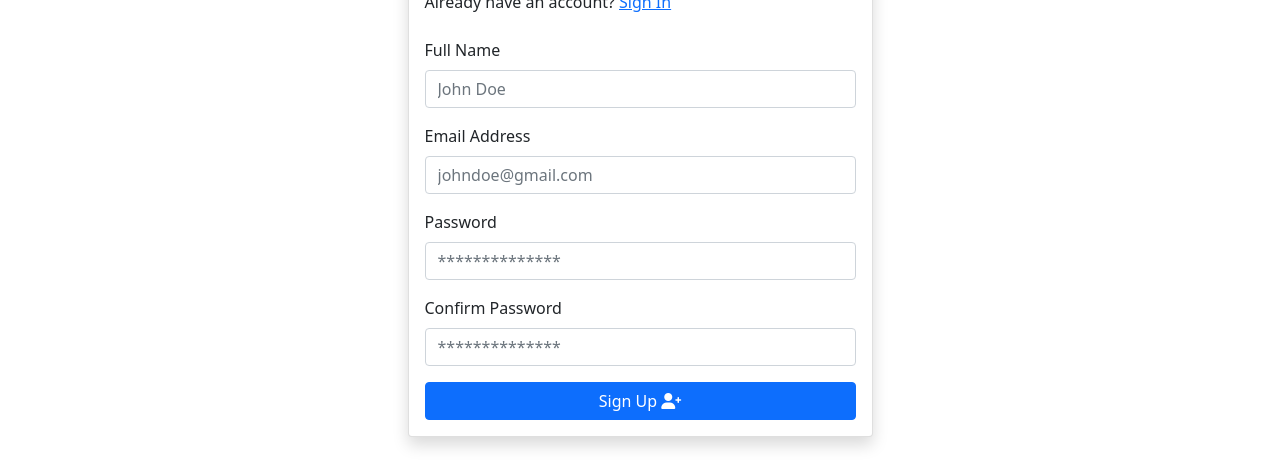
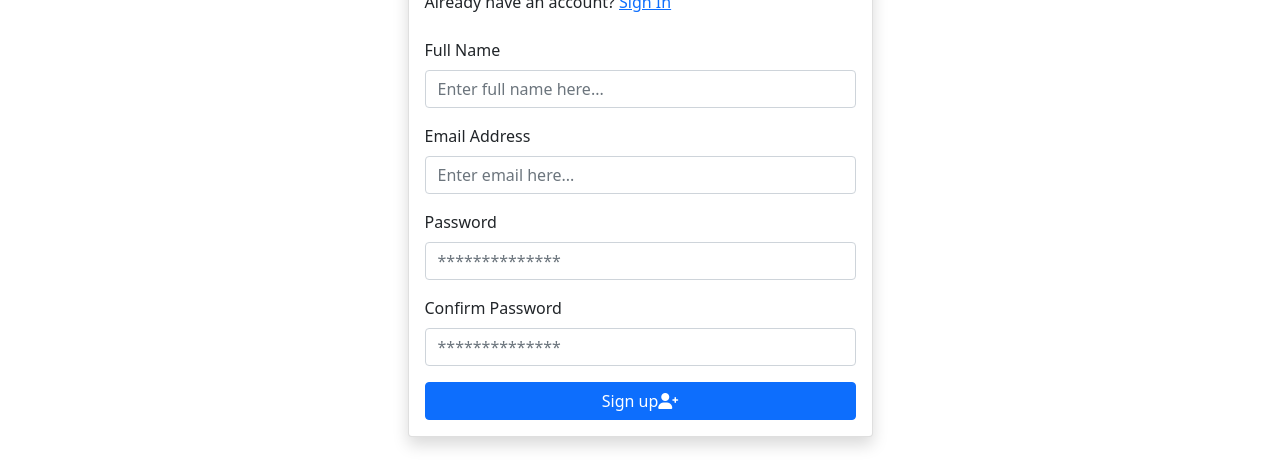
Before and after one commit to divinesta/Django-React-LMS, a React (Vite) app in the folder frontend/: page /register in a window 1280 px wide. Shown: the part 333-803 px from the top of the page. Built offline with nearby package versions, Linux system fonts and the light colour scheme; what simple-zustand-devtools would draw is missing.

Commit message:
Registering system

```diff
--- a/frontend/src/App.jsx
+++ b/frontend/src/App.jsx
@@ -2,15 +2,16 @@ import { Route, Routes, BrowserRouter } from "react-router-dom";
 
 import MainWrapper from "./layout/MainWrapper";
 // import PrivateRoute from "./layout/PrivateRoute";
-
-import Register from "../src/views/auth/Register";
-import Login from "../src/views/auth/Login";
+import Dashboard from './views/auth/Dashboard'
+import Register from "./views/auth/Register";
+import Login from "./views/auth/Login";
 
 function App() {
    return (
       <BrowserRouter>
          <MainWrapper>
             <Routes>
+               <Route path="/" element={<Dashboard />} />
                <Route path="/register/" element={<Register />} />
                <Route path="/login/" element={<Login />} />
             </Routes>
--- /dev/null
+++ b/frontend/src/views/auth/Dashboard.jsx
@@ -0,0 +1,31 @@
+import { useAuthStore } from "../../store/auth";
+import { Link } from "react-router-dom";
+
+const Dashboard = () => {
+   const [isLoggedIn, setIsLoggedIn] = useAuthStore((state) => [
+      state.isLoggedIn,
+      state.user,
+   ]);
+
+
+   return (
+      <>
+         {isLoggedIn() ? (
+            <div>
+               <h2>Dashboard</h2>
+               <Link to={`/logout`}>Logout</Link>
+            </div>
+         ) : (
+            <div>
+               <h2>Home page</h2>
+               <div className="d-flex">
+                  <Link className="btn  btn-primary" to={`/login`}>Login</Link>
+                  <Link className="btn btn-success ms-4" to={`/register`}>Register</Link>
+               </div>
+            </div>
+         )}
+      </>
+   );
+}
+
+export default Dashboard;
--- a/frontend/src/views/auth/Register.jsx
+++ b/frontend/src/views/auth/Register.jsx
@@ -1,14 +1,47 @@
-import React from 'react'
-import BaseHeader from '../partials/BaseHeader'
-import BaseFooter from '../partials/BaseFooter'
-import { Link } from 'react-router-dom'
+import { useState, useEffect } from "react";
+import { useNavigate, Link } from "react-router-dom";
+import { register } from "../../utils/auth";
+import { useAuthStore } from "../../store/auth";
+import BaseHeader from "../partials/BaseHeader";
+import BaseFooter from "../partials/BaseFooter";
 
 const Register = () => {
+   const navigate = useNavigate();
+   const [fullname, setFullname] = useState("");
+   const [email, setEmail] = useState("");
+   const [password, setPassword] = useState("");
+   const [password2, setPassword2] = useState("");
+   const [isLoading, setIsLoading] = useState(false);
+   const [error, setError] = useState(null);
+   const isLoggedIn = useAuthStore((state) => state.isLoggedIn);
+
+   useEffect(() => {
+      if (isLoggedIn()) {
+         navigate("/");
+      }
+   }, []);
+
+   const handleSubmit = async (e) => {
+      e.preventDefault();
+      setIsLoading(true);
+
+      const { error } = await register(fullname, email, password, password2);
+      if (error) {
+         alert(JSON.stringify(error));
+      } else {
+         navigate("/");
+      }
+      setIsLoading(false);
+   };
+
    return (
       <>
          <BaseHeader />
 
-      <section className="container d-flex flex-column vh-100" style={{ marginTop: "150px" }}>
+         <section
+            className="container d-flex flex-column vh-100"
+            style={{ marginTop: "150px" }}
+         >
             <div className="row align-items-center justify-content-center g-0 h-lg-100 py-8">
                <div className="col-lg-5 col-md-8 py-8 py-xl-0">
                   <div className="card shadow">
@@ -23,59 +56,91 @@ const Register = () => {
                            </span>
                         </div>
                         {/* Form */}
-                <form className="needs-validation" noValidate="">
+                        <form
+                           className="needs-validation"
+                           noValidate=""
+                           onSubmit={handleSubmit}
+                        >
                            {/* Username */}
                            <div className="mb-3">
-                    <label htmlFor="email" className="form-label">Full Name</label>
+                              <label htmlFor="email" className="form-label">
+                                 Full Name
+                              </label>
                               <input
                                  type="text"
                                  id="full_name"
                                  className="form-control"
                                  name="full_name"
-                      placeholder="John Doe"
-                      required=""
+                                 placeholder="Enter full name here..."
+                                 required
+                                 onChange={(e) => setFullname(e.target.value)}
                               />
                            </div>
                            <div className="mb-3">
-                    <label htmlFor="email" className="form-label">Email Address</label>
+                              <label htmlFor="email" className="form-label">
+                                 Email Address
+                              </label>
                               <input
                                  type="email"
                                  id="email"
                                  className="form-control"
                                  name="email"
-                      placeholder="johndoe@gmail.com"
-                      required=""
+                                 placeholder="Enter email here..."
+                                 required
+                                 onChange={(e) => setEmail(e.target.value)}
                               />
                            </div>
 
                            {/* Password */}
                            <div className="mb-3">
-                    <label htmlFor="password" className="form-label">Password</label>
+                              <label htmlFor="password" className="form-label">
+                                 Password
+                              </label>
                               <input
                                  type="password"
                                  id="password"
                                  className="form-control"
                                  name="password"
                                  placeholder="**************"
-                      required=""
+                                 required
+                                 onChange={(e) => setPassword(e.target.value)}
                               />
                            </div>
                            <div className="mb-3">
-                    <label htmlFor="password" className="form-label">Confirm Password</label>
+                              <label htmlFor="password" className="form-label">
+                                 Confirm Password
+                              </label>
                               <input
                                  type="password"
                                  id="password"
                                  className="form-control"
                                  name="password"
                                  placeholder="**************"
-                      required=""
+                                 required
+                                 onChange={(e) => setPassword2(e.target.value)}
                               />
                            </div>
                            <div>
                               <div className="d-grid">
-                      <button type="submit" className="btn btn-primary">
-                        Sign Up <i className='fas fa-user-plus'></i>
+                                 {isLoading ? (
+                                    <button
+                                       className="btn btn-primary w-100"
+                                       type="submit"
+                                       disabled={isLoading}
+                                    >
+                                       <span className="mr-2">Processing</span>
+                                       <i className="fas fa-spinner fa-spin" />
                                     </button>
+                                 ) : (
+                                    <button
+                                       className="btn btn-primary w-100"
+                                       type="submit"
+                                       disabled={isLoading}
+                                    >
+                                       <span className="mr-2">Sign up</span>
+                                       <i className="fas fa-user-plus" />
+                                    </button>
+                                 )}
                               </div>
                            </div>
                         </form>
@@ -87,7 +152,7 @@ const Register = () => {
 
          <BaseFooter />
       </>
-  )
-}
+   );
+};
 
 export default Register;
```
Also changed, not shown: 1 other file (tests, documents, lock files or other folders). Lines whose indentation alone changed are shown as unchanged.
